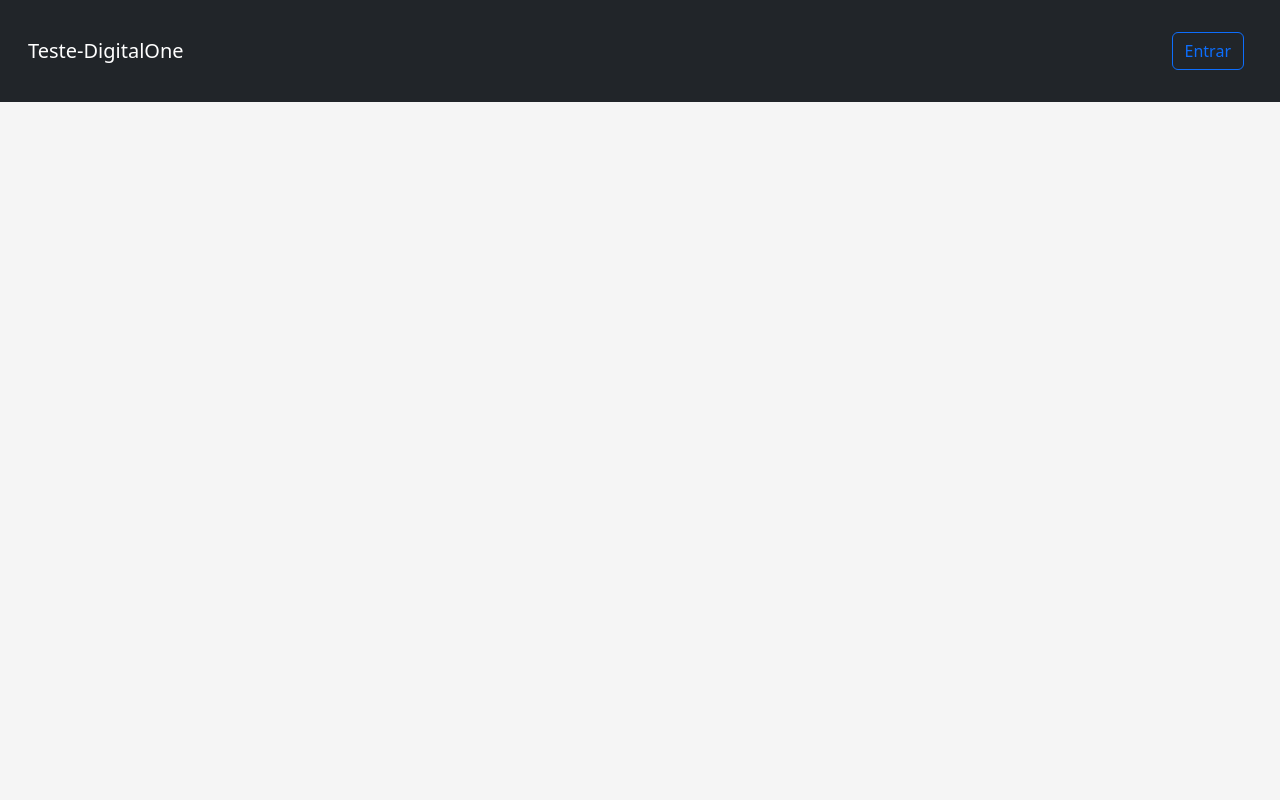
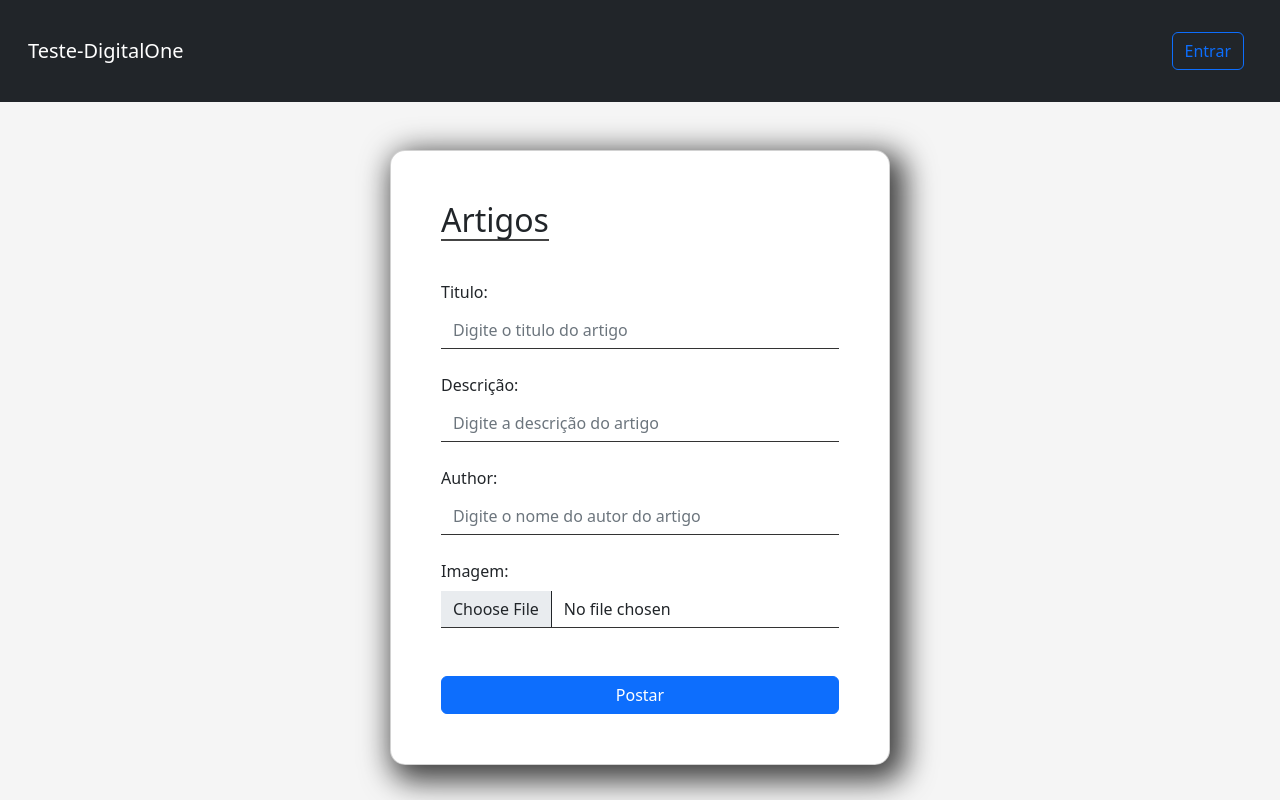
Before and after one commit to dev-digitalone/teste-desenvolvimento-web, a React (Create React App) app in the folder frontend/: page /artigo in a window 1280 px wide. Shown: the top 800 px of the page. Built offline with nearby package versions, Linux system fonts and the light colour scheme.

Commit message:
escopo inicial da tela de cadastro de artigos

```diff
--- a/frontend/src/App.jsx
+++ b/frontend/src/App.jsx
@@ -8,6 +8,7 @@ import Home from './components/views/Home';
 import Register from './components/views/auth/Register';
 import Login from './components/views/auth/Login';
 import Profile from './components/views/user/Profile';
+import CreateArticle from './components/views/articles/CreateArticle';
 
 import ToastAlert from './components/template/ToastAlert';
 
@@ -21,6 +22,7 @@ function App() {
                 <ToastAlert />
                 <ContainerContet>
                     <Routes>
+                        <Route path="/artigo" element={<CreateArticle />} />
                         <Route path="/perfil/:id" element={<Profile />} />
                         <Route path="/entrar" element={<Login />} />
                         <Route path="/registrar" element={<Register />} />
--- /dev/null
+++ b/frontend/src/components/views/articles/CreateArticle.jsx
@@ -0,0 +1,66 @@
+import React from 'react';
+
+import { Button, Card, Form } from 'react-bootstrap';
+import Inputs from '../../form/Inputs';
+
+import styles from '../../form/Form.module.css';
+
+export default function Login() {
+    const [article, setArticle] = React.useState({});
+
+    const handleChange = (e) => {
+        setArticle({ ...article, [e.target.name]: e.target.value });
+    };
+
+    const handleSubmit = (event) => {
+        event.preventDefault();
+        console.log(article);
+    };
+
+    return (
+        <section>
+            <Card className={styles.form_container}>
+                <div>
+                    <h1>Artigos</h1>
+                </div>
+                <Form onSubmit={handleSubmit}>
+                    <Inputs
+                        label="Titulo:"
+                        placeholder="Digite o titulo do artigo"
+                        type="text"
+                        name="title"
+                        handleOnChange={handleChange}
+                    />
+
+                    <Inputs
+                        label="Descrição:"
+                        placeholder="Digite a descrição do artigo"
+                        type="textarea"
+                        name="description"
+                        handleOnChange={handleChange}
+                    />
+
+                    <Inputs
+                        label="Author:"
+                        placeholder="Digite o nome do autor do artigo"
+                        type="text"
+                        name="author"
+                        handleOnChange={handleChange}
+                    />
+
+                    <Inputs
+                        label="Imagem:"
+                        placeholder="Selecione uma imagem"
+                        type="file"
+                        name="image"
+                        handleOnChange={handleChange}
+                    />
+
+                    <div className="d-grid gap-2 col-12 mx-auto mt-5">
+                        <Button type="submit">Postar</Button>
+                    </div>
+                </Form>
+            </Card>
+        </section>
+    );
+}
```
